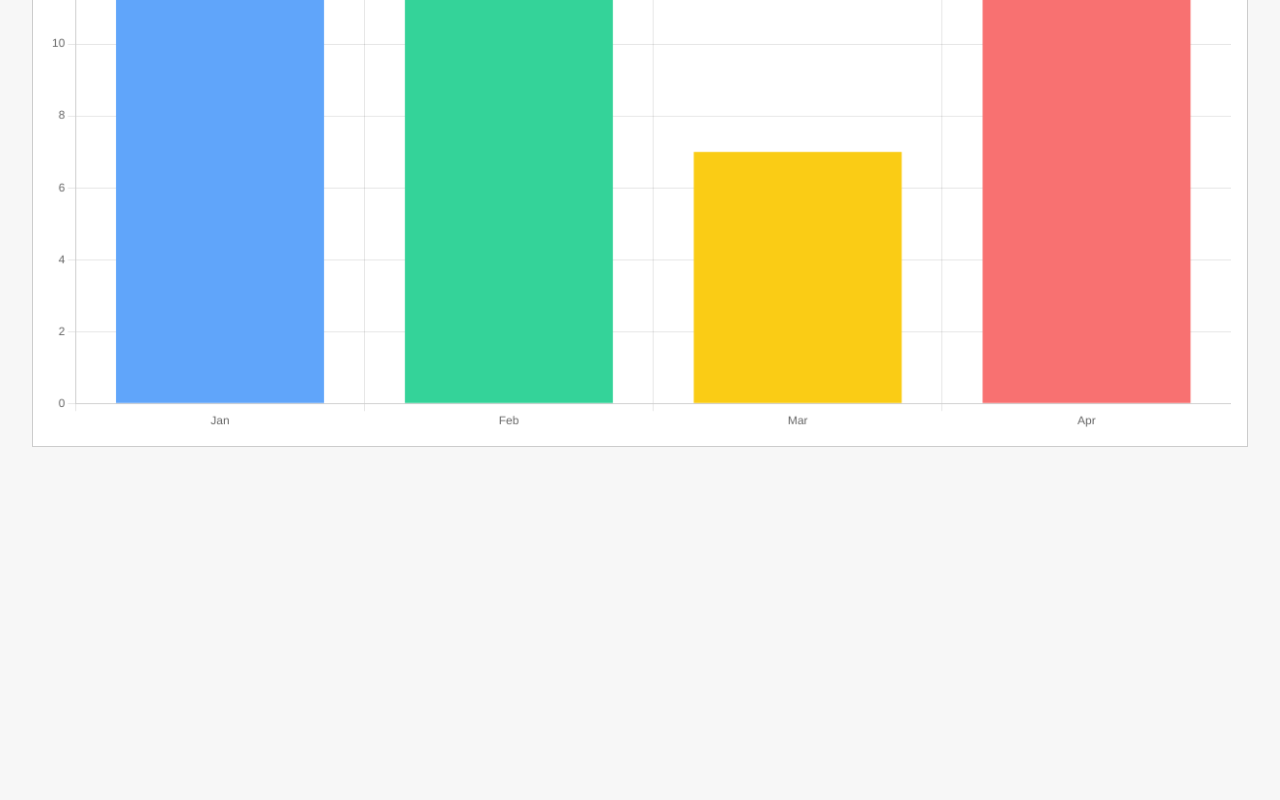
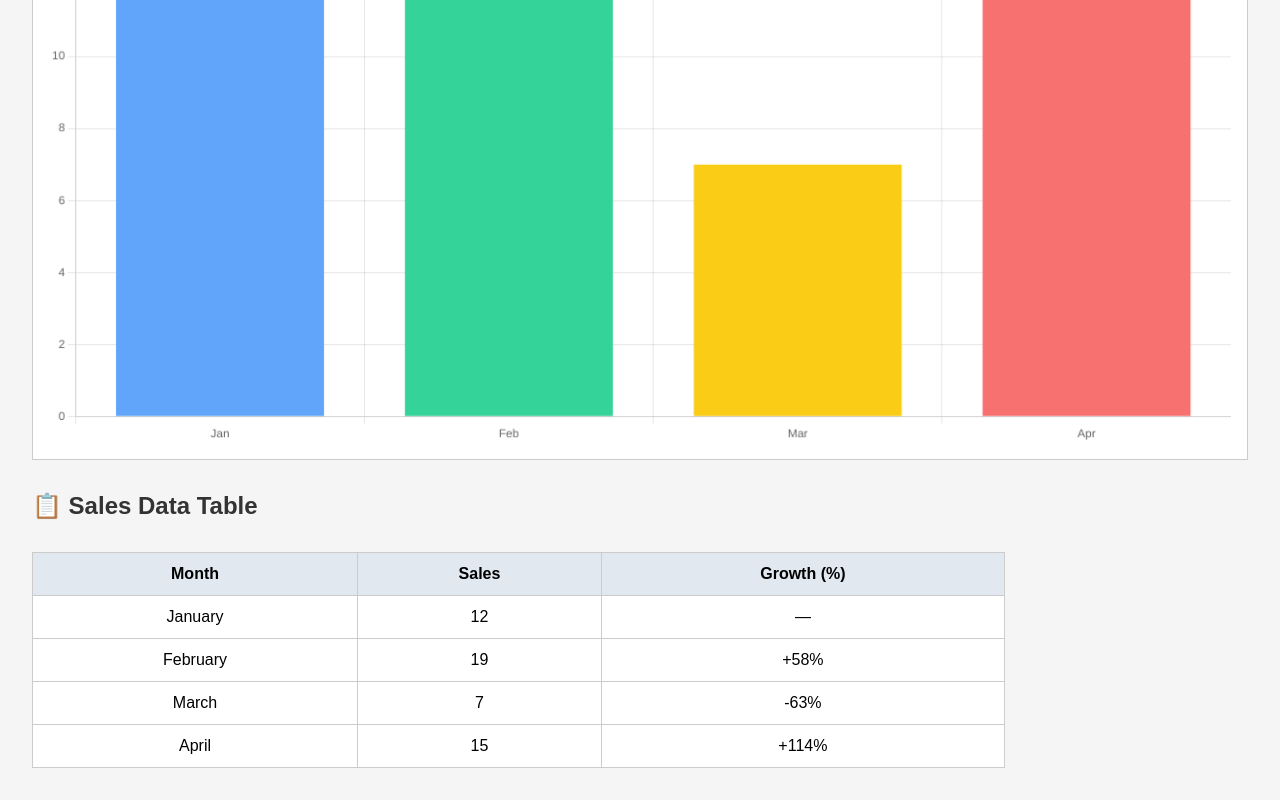
Before and after one commit to XinyiZhao999/CIT5900-Project, a plain HTML site: page index.html in a window 1280 px wide. Shown: the part 999-1799 px from the top of the page. Before the commit the page ends 1478 px from the top, so only its background shows below. Drawn offline with nearby package versions, Linux system fonts and the light colour scheme.

Commit message:
Update index.html

```diff
--- a/index.html
+++ b/index.html
@@ -1,18 +1,18 @@
-<!-- index.html -->
 <!DOCTYPE html>
 <html lang="en">
 <head>
   <meta charset="UTF-8">
-  <title>GitHub Pages Visualization Sample</title>
+  <title>GitHub Pages: Image + Chart + Table</title>
   <script src="https://cdn.jsdelivr.net/npm/chart.js"></script>
   <style>
     body {
-      font-family: Arial, sans-serif;
+      font-family: 'Arial', sans-serif;
       margin: 2rem;
-      background-color: #f7f7f7;
+      background: #f5f5f5;
     }
     h2 {
       color: #333;
+      margin-top: 2rem;
     }
     img {
       max-width: 100%;
@@ -25,15 +25,62 @@
       background: #fff;
       padding: 1rem;
     }
+    table {
+      width: 80%;
+      border-collapse: collapse;
+      margin-top: 2rem;
+      background: white;
+    }
+    th, td {
+      border: 1px solid #ccc;
+      padding: 0.75rem;
+      text-align: center;
+    }
+    th {
+      background-color: #e2e8f0;
+    }
   </style>
 </head>
 <body>
 
   <h2>📸 Example Image</h2>
-  <img src="https://raw.githubusercontent.com/github/explore/main/topics/chartjs/chartjs.png" alt="Sample Image from GitHub" width="600">
+  <img src="https://raw.githubusercontent.com/github/explore/main/topics/chartjs/chartjs.png" alt="Sample Image" width="600">
 
-  <h2>📊 Interactive Chart (Chart.js)</h2>
+  <h2>📊 Sales Chart (Chart.js)</h2>
   <canvas id="myChart" width="600" height="400"></canvas>
+
+  <h2>📋 Sales Data Table</h2>
+  <table>
+    <thead>
+      <tr>
+        <th>Month</th>
+        <th>Sales</th>
+        <th>Growth (%)</th>
+      </tr>
+    </thead>
+    <tbody>
+      <tr>
+        <td>January</td>
+        <td>12</td>
+        <td>—</td>
+      </tr>
+      <tr>
+        <td>February</td>
+        <td>19</td>
+        <td>+58%</td>
+      </tr>
+      <tr>
+        <td>March</td>
+        <td>7</td>
+        <td>-63%</td>
+      </tr>
+      <tr>
+        <td>April</td>
+        <td>15</td>
+        <td>+114%</td>
+      </tr>
+    </tbody>
+  </table>
 
   <script>
     const ctx = document.getElementById('myChart');
@@ -58,3 +105,5 @@
 
 </body>
 </html>
+
+</html>
```
